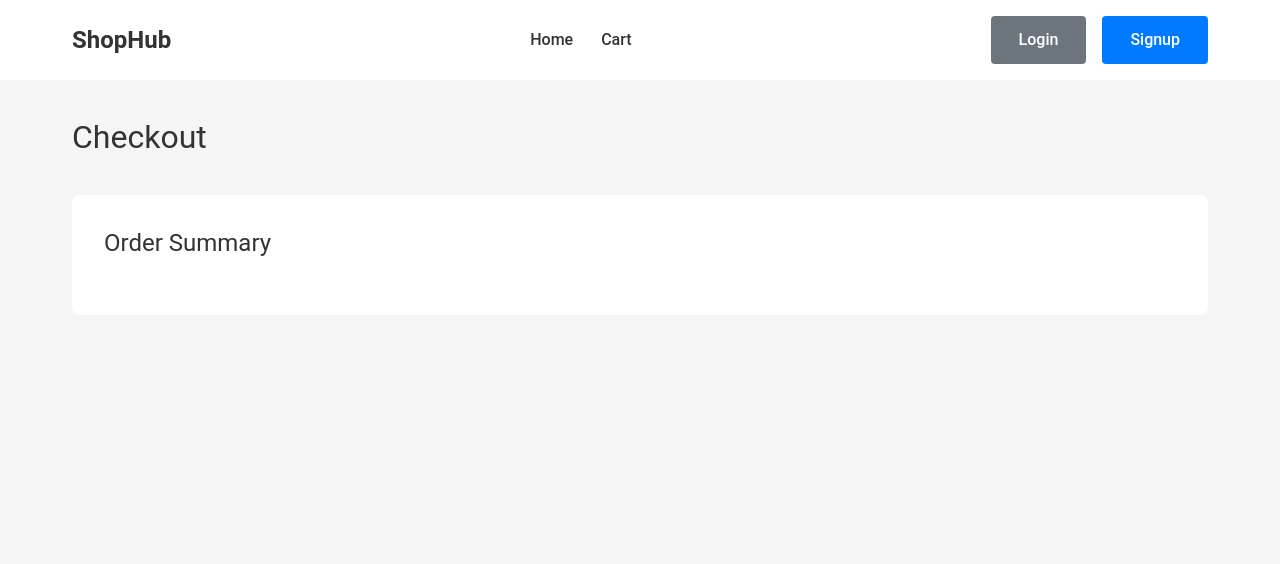
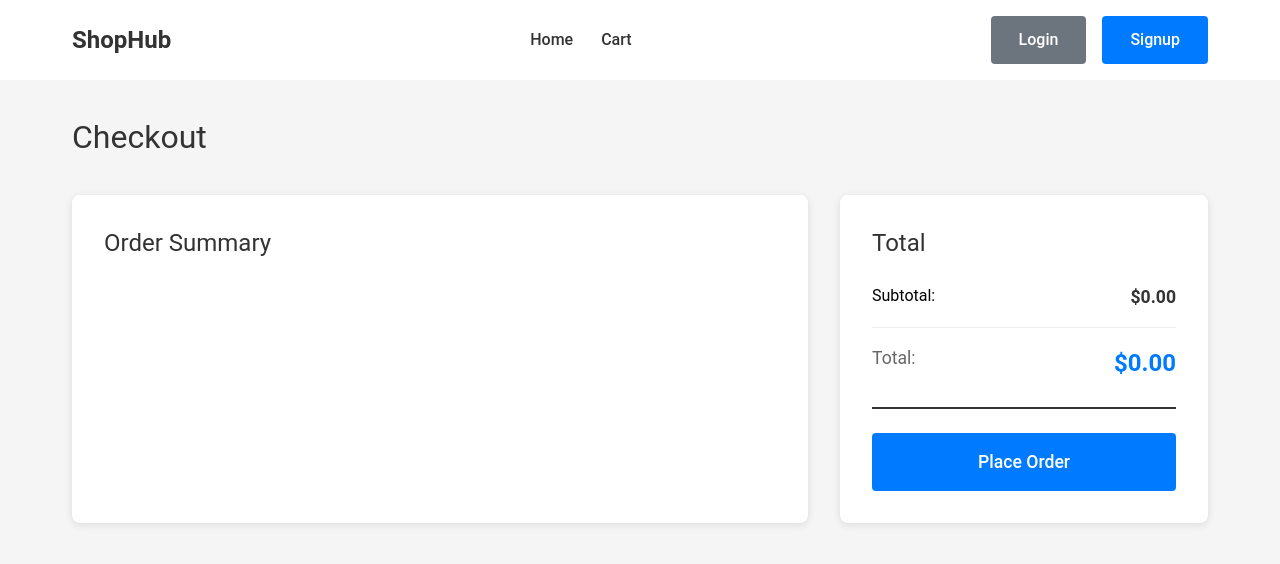
Before and after one commit to AmirUkbazgi1986/ReactProjects, a React (Vite) app in the folder ReactEcommerce/: page /checkout in a window 1280 px wide. Shown: the top 564 px of the page. Built offline with nearby package versions, Linux system fonts and the light colour scheme.

Commit message:
final code

```diff
--- a/ReactEcommerce/src/Context/CartContext.jsx
+++ b/ReactEcommerce/src/Context/CartContext.jsx
@@ -7,6 +7,7 @@ const CartContext = createContext(null);
 function CartProvider({ children }) {
   const [cartItems, setCartItems] = useState([]); // {id:2, quantity:7}
   // const navigate = useNavigate();
+
   function addToCart(productId) {
     console.log(productId);
     const existing = cartItems.find((item) => item.id === productId);
@@ -24,6 +25,22 @@ function CartProvider({ children }) {
     }
   }
 
+  function removeFromCart(productId) {
+    setCartItems(cartItems.filter((item) => item.id !== productId));
+  }
+
+  function updateQuantity(productId, quantity) {
+    if (quantity <= 0) {
+      removeFromCart(productId);
+      return;
+    }
+    setCartItems(
+      cartItems.map((item) =>
+        item.id === productId ? { ...item, quantity } : item,
+      ),
+    );
+  }
+
   function getCartItemsWithProducts() {
     return cartItems
       .map((item) => ({
@@ -32,9 +49,29 @@ function CartProvider({ children }) {
       }))
       .filter((item) => item.product);
   }
+
+  function getCartTotal() {
+    const total = cartItems.reduce((total, item) => {
+      const product = getProductById(item.id);
+      return total + (product ? product.price * item.quantity : 0);
+    }, 0);
+    return total;
+  }
+
+  function clearCart() {
+    setCartItems([]);
+  }
   return (
     <CartContext.Provider
-      value={{ addToCart, cartItems, getCartItemsWithProducts }}
+      value={{
+        addToCart,
+        cartItems,
+        getCartItemsWithProducts,
+        updateQuantity,
+        removeFromCart,
+        getCartTotal,
+        clearCart,
+      }}
     >
       {children}
     </CartContext.Provider>
--- a/ReactEcommerce/src/pages/Checkout.jsx
+++ b/ReactEcommerce/src/pages/Checkout.jsx
@@ -1,14 +1,28 @@
 import { useCart } from "../Context/CartContext";
 
 function Checkout() {
-  const { getCartItemsWithProducts } = useCart();
+  const {
+    getCartItemsWithProducts,
+    updateQuantity,
+    removeFromCart,
+    getCartTotal,
+    clearCart,
+  } = useCart();
   const cartItems = getCartItemsWithProducts();
+  const total = getCartTotal();
+
+  function placeOrder() {
+    console.log("hey");
+    alert("Successful Order!");
+    clearCart();
+  }
+
   return (
     <div className="grow py-8 px-0">
       <div className="max-w-[1200px] my-0 mx-auto py-0 px-8">
         <h1 className="text-[2rem] mb-8 text-[#333]">Checkout</h1>
-        <div className="grid grid-cols-[2fr 1fr] gap-8 mt-8">
-          <div className="bg-[#fff] py-8 px-8 rounded-lg shadow-[0 2px 8px rgba(0,0,0,0.1)]">
+        <div className="grid grid-cols-[2fr_1fr] gap-8 mt-8">
+          <div className="bg-[#fff] py-8 px-8 rounded-lg shadow-[0_2px_8px_rgba(0,0,0,0.1)]">
             <h2 className="text-2xl mb-[1.5rem] text-[#333]">Order Summary</h2>
             {cartItems.map((item) => (
               <div
@@ -30,26 +44,56 @@ function Checkout() {
                 </div>
                 <div className="flex flex-col items-end gap-2">
                   <div className="flex items-center gap-2">
-                    <button className="w-[32px] h-[32px] border border-[#ddd] bg-[#fff] rounded-lg cursor-pointer text-[1.2rem] flex items-center justify-center transition-bg-color duration-[0.2s] hover:bg-[#f5f5f5]">
+                    <button
+                      className="w-[32px] h-[32px] border border-[#ddd] bg-[#fff] rounded-lg cursor-pointer text-[1.2rem] flex items-center justify-center transition-bg-color duration-[0.2s] hover:bg-[#f5f5f5]"
+                      onClick={() => updateQuantity(item.id, item.quantity - 1)}
+                    >
                       -
                     </button>
 
                     <span className="min-w-[40px] text-center font-semibold ">
                       {item.quantity}
                     </span>
-                    <button className="w-[32px] h-[32px] border border-[#ddd] bg-[#fff] rounded-lg cursor-pointer text-[1.2rem] flex items-center justify-center transition-bg-color duration-[0.2s] hover:bg-[#f5f5f5]">
+                    <button
+                      className="w-[32px] h-[32px] border border-[#ddd] bg-[#fff] rounded-lg cursor-pointer text-[1.2rem] flex items-center justify-center transition-bg-color duration-[0.2s] hover:bg-[#f5f5f5]"
+                      onClick={() => updateQuantity(item.id, item.quantity + 1)}
+                    >
                       +
                     </button>
                   </div>
                   <p className="font-semibold text-[#333] text-[1.1rem]">
-                    {item.product.price * item.quantity}
+                    ${(item.product.price * item.quantity).toFixed(2)}
                   </p>
-                  <button className="py-3 px-7 border-none rounded-sm text-base font-medium cursor-pointer transition- background-color duration-[0.2s] transform-[0.1s] no-underline inline-block  text-center bg-[#6c757d] hover:bg-[#545b62] text-[#fff] py-2 px-4 text-[0.875rem]">
+                  <button
+                    className="py-3 px-7 border-none rounded-sm text-base font-medium cursor-pointer transition- background-color duration-[0.2s] transform-[0.1s] no-underline inline-block  text-center bg-[#6c757d] hover:bg-[#545b62] text-[#fff] py-2 px-4 text-[0.875rem]"
+                    onClick={() => removeFromCart(item.id)}
+                  >
                     Remove
                   </button>
                 </div>
               </div>
             ))}
+          </div>
+          <div className="bg-[#fff] p-8 rounded-lg shadow-[0_2px_8px_rgba(0,0,0,0.1)] h-fit sticky top-[100px]">
+            <h2 className=" text-2xl mb-6 text-[#333]">Total</h2>
+            <div className="flex justify-between mb-4 pb-4 border-b border-b-[#eee] ">
+              <p>Subtotal:</p>
+              <p className="text-[1.1rem] font-bold text-[#333]">
+                ${total.toFixed(2)}
+              </p>
+            </div>
+            <div className="flex justify-between border-b-[2px] border-b-[#333]  mb-6 pb-6">
+              <p className="text-[1.1rem] text-[#666]">Total:</p>
+              <p className="text-[1.1rem] font-bold  text-[1.5rem] text-[#007bff]">
+                ${total.toFixed(2)}
+              </p>
+            </div>
+            <button
+              className="py-3 px-7 border-none rounded-sm text-base font-medium cursor-pointer transition- background-color duration-[0.2s] transform-[0.1s] no-underline inline-block  text-center bg-[#007bff] hover:bg-[#0056b3] text-[#fff] py-4 px-8 text-[1.1rem] w-full"
+              onClick={placeOrder}
+            >
+              Place Order
+            </button>
           </div>
         </div>
       </div>
```
